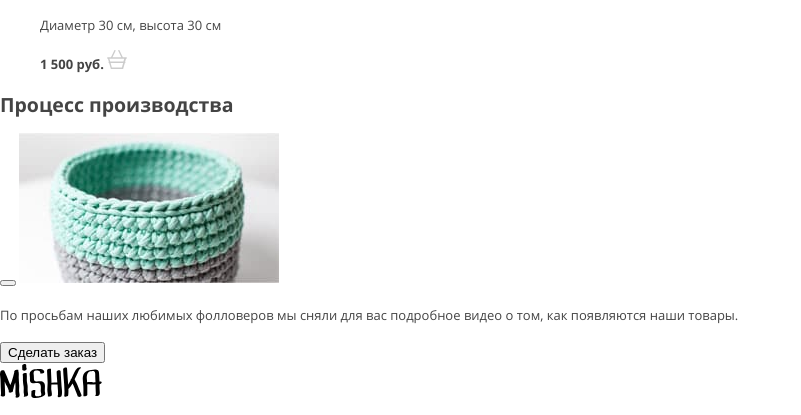
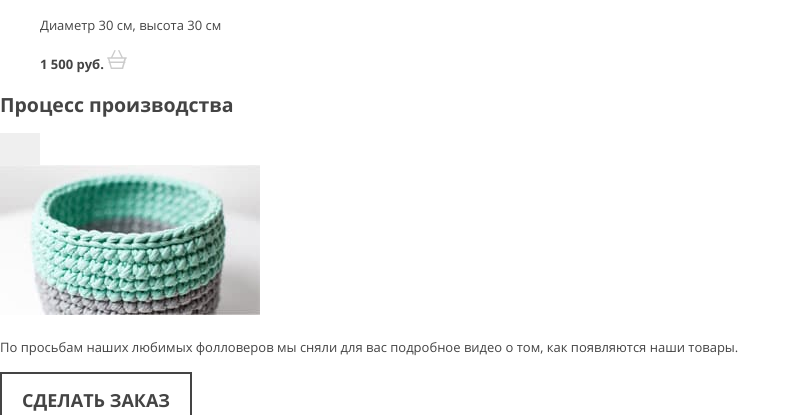
Before and after one commit to htmlacademy-adaptive/2194201-mishka-27, a website: page source/catalog.html in a window 1280 px wide. Shown: the part 1135-1550 px from the top of the page, without its empty margins (0-801 px from the left). Drawn offline with nearby package versions, Linux system fonts and the light colour scheme; files that its build step writes are made by us from their sources.

Commit message:
Стилизует кнопки

```diff
--- a/source/catalog.html
+++ b/source/catalog.html
@@ -16,7 +16,7 @@
       <img class="main-header__image" src="img/icons/logo-mobile.svg" width="86" height="35" alt="Логотип сайта 'Мишка'.">
     </a>
     <nav class="main-header__navigation">
-      <button class="main-header__button button" type="button" aria-label="Открыть главное меню.">
+      <button class="main-header__button" type="button" aria-label="Открыть главное меню.">
         <span class="main-header__line"></span>
       </button>
       <ul class="main-header__site-list">
@@ -105,7 +105,7 @@
     <section class="process">
       <h2 class="process__title title">Процесс производства</h2>
       <div class="process__wrapper">
-        <button class="process__play-button button button--primary" type="button"></button>
+        <button class="process__play-button button" type="button"></button>
         <img class="process__image" src="img/production-process.jpg" width="260" height="150" alt="Процесс производства.">
       </div>
       <p class="process__description text">По просьбам наших любимых фолловеров мы сняли для вас подробное видео о том, как появляются наши товары.</p>
--- a/source/sass/blocks/button.scss
+++ b/source/sass/blocks/button.scss
@@ -0,0 +1,49 @@
+.button {
+  display: flex;
+  justify-content: center;
+  align-items: center;
+  padding: 16px 20px;
+
+  font-weight: 700;
+  font-size: 18px;
+  line-height: 20px;
+  font-family: inherit;
+  text-align: center;
+  text-transform: uppercase;
+
+  border: none;
+  cursor: pointer;
+
+  &--primary {
+    color: $color-charcoal;
+    border: 2px solid $color-charcoal;
+    background-color: $color-white;
+
+    &:hover {
+      background-color: $color-charcoal;
+      color: $color-white;
+    }
+
+    &:active {
+      color: rgba($color: $color-white, $alpha: 0.3);
+    }
+  }
+
+  &--secondary {
+    background-color: $color-downy-1;
+    color: $color-white;
+
+    &:hover {
+      background-color: $color-puerto-rico;
+    }
+
+    &:active {
+      color: rgba($color: $color-white, $alpha: 0.3);
+    }
+  }
+
+  &:disabled {
+    opacity: 0.3;
+    pointer-events: none;
+  }
+}
--- a/source/sass/blocks/title.scss
+++ b/source/sass/blocks/title.scss
@@ -0,0 +1,3 @@
+.title {
+
+}
--- a/source/sass/style.scss
+++ b/source/sass/style.scss
@@ -1,4 +1,5 @@
 @import "variables.scss";
+@import "vendor/normalize.scss";
 @import "global/reboot.scss";
 @import "global/utils.scss";
 @import "global/fonts.scss";
--- a/source/sass/variables.scss
+++ b/source/sass/variables.scss
@@ -6,6 +6,7 @@ $color-black: #000000;
 $color-aubergine: #231f20;
 $color-charcoal: #444444;
 $color-white-smoke: #f1f1f1;
+$color-white: #ffffff;
 $color-downy-1: #63d1bb;
 $color-downy-2: #62d1ba;
 $color-puerto-rico: #56c3b2;
--- /dev/null
+++ b/source/sass/vendor/normalize.scss
@@ -0,0 +1,7 @@
+a {
+  text-decoration: none;
+}
+
+.button {
+  text-decoration: none;
+}
```
Also changed, not shown: source/sass/vendor/normalise.scss (deleted).
